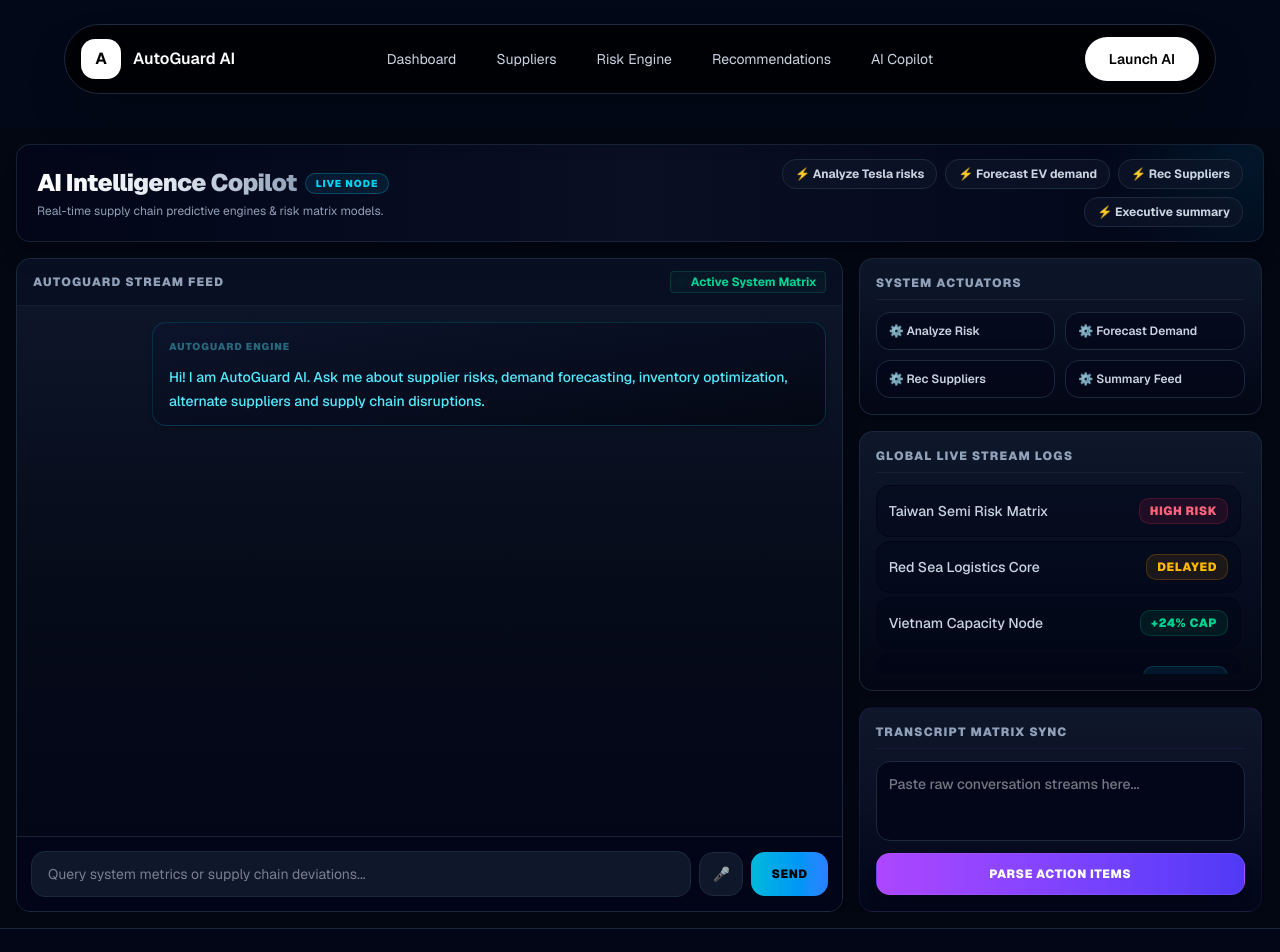
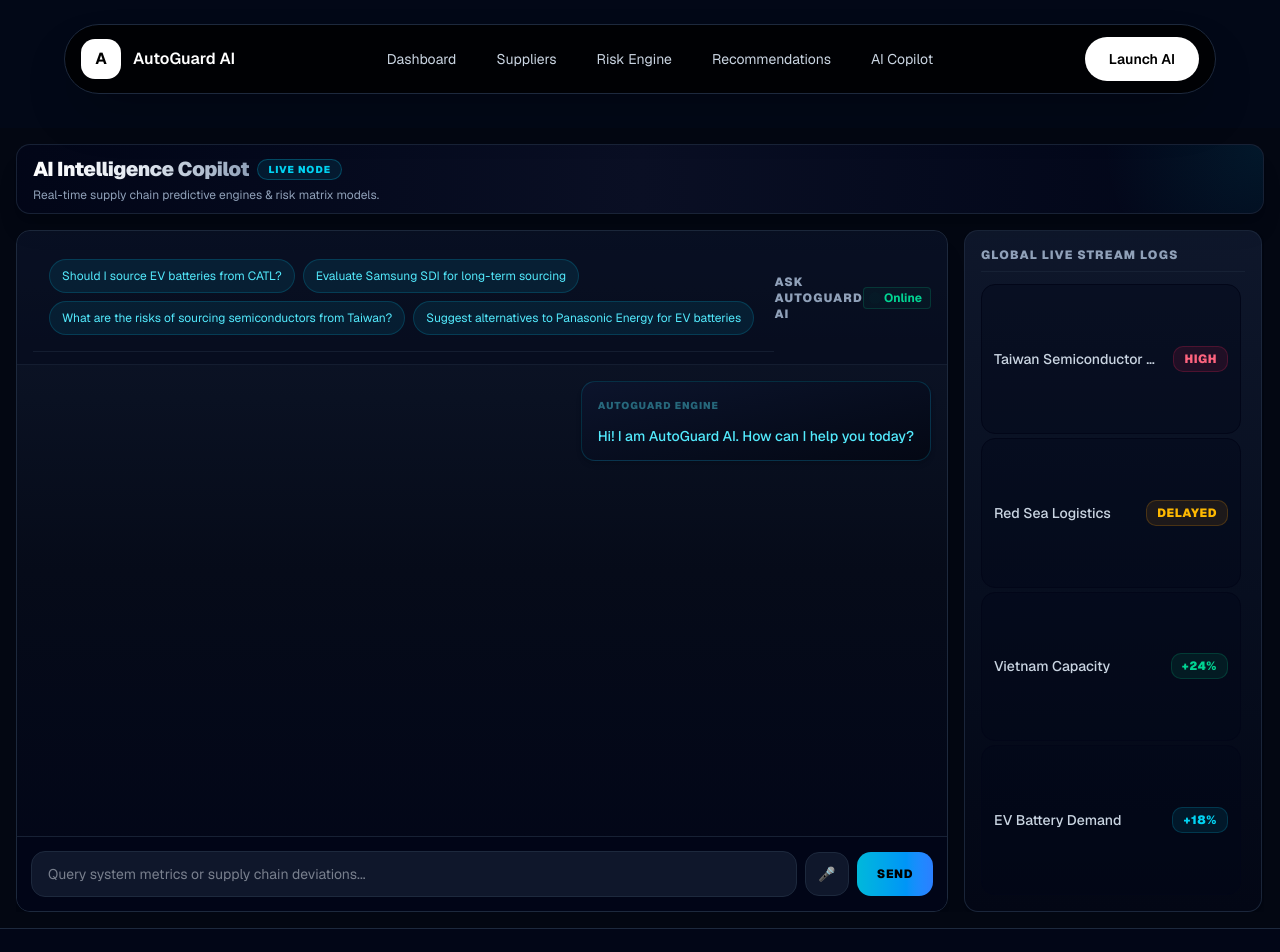
Before and after one commit to Mayankjha12/autoguard-ai, a Next.js app: page /copilot in a window 1280 px wide. Shown: the top 952 px of the page. Built offline with nearby package versions, Linux system fonts and the light colour scheme.

Commit message:
Update page.tsx

```diff
--- a/app/copilot/page.tsx
+++ b/app/copilot/page.tsx
@@ -9,25 +9,25 @@ export default function CopilotPage() {
     {
       role: "assistant",
       content:
-        "Hi! I am AutoGuard AI. Ask me about supplier risks, demand forecasting, inventory optimization, alternate suppliers and supply chain disruptions.",
+"Hi! I am AutoGuard AI. How can I help you today?",
     },
   ]);
   const [loading, setLoading] = useState(false);
   const [isListening, setIsListening] = useState(false);
-  const [meetingText, setMeetingText] = useState("");
+
 
   const suggestedPrompts = [
-    "Analyze Tesla risks",
-    "Forecast EV demand",
-    "Rec Suppliers",
-    "Executive summary",
+    "Should I source EV batteries from CATL?",
+    "Evaluate Samsung SDI for long-term sourcing",
+    "What are the risks of sourcing semiconductors from Taiwan?",
+    "Suggest alternatives to Panasonic Energy for EV batteries",
   ];
 
   const liveInsights = [
-    { title: "Taiwan Semi Risk Matrix", status: "HIGH RISK", color: "bg-rose-500/10 text-rose-400 border-rose-500/20" },
-    { title: "Red Sea Logistics Core", status: "DELAYED", color: "bg-amber-500/10 text-amber-400 border-amber-500/20" },
-    { title: "Vietnam Capacity Node", status: "+24% CAP", color: "bg-emerald-500/10 text-emerald-400 border-emerald-500/20" },
-    { title: "EV Battery Demand Engine", status: "+18% NET", color: "bg-cyan-500/10 text-cyan-400 border-cyan-500/20" },
+    { title: "Taiwan Semiconductor Risk Matrix", status: "HIGH", color: "bg-rose-500/10 text-rose-400 border-rose-500/20" },
+    { title: "Red Sea Logistics", status: "DELAYED", color: "bg-amber-500/10 text-amber-400 border-amber-500/20" },
+    { title: "Vietnam Capacity", status: "+24%", color: "bg-emerald-500/10 text-emerald-400 border-emerald-500/20" },
+    { title: "EV Battery Demand", status: "+18%", color: "bg-cyan-500/10 text-cyan-400 border-cyan-500/20" },
   ];
 
   const messagesEndRef = useRef<HTMLDivElement>(null);
@@ -89,23 +89,19 @@ export default function CopilotPage() {
     recognition.onend = () => { setIsListening(false); };
   };
 
-  const generateMeetingSummary = () => {
-    if (!meetingText.trim()) return;
-    sendMessage(`Summarize this meeting and provide action items:\n\n${meetingText}`);
-    setMeetingText("");
-  };
+
 
   return (
     <div className="max-h-screen bg-[#030712] text-white p-4 space-y-4 selection:bg-cyan-500/30 overflow-hidden flex flex-col h-screen">
 
       {/* HEADER COMPACT COGNITIVE HUB */}
-      <div className="relative overflow-hidden rounded-xl border border-slate-800/80 bg-gradient-to-r from-slate-950 via-[#0a0f24] to-slate-950 px-5 py-3.5 shadow-xl shrink-0">
+      <div className="relative overflow-hidden rounded-xl border border-slate-800/80 bg-gradient-to-r from-slate-950 via-[#0a0f24] to-slate-950 px-4 py-2.5 shadow-xl shrink-0">
         <div className="absolute top-0 right-0 w-64 h-full bg-[radial-gradient(circle_at_top_right,rgba(6,182,212,0.1),transparent_60%)] pointer-events-none" />
 
         <div className="relative z-10 flex flex-col sm:flex-row sm:items-center justify-between gap-4">
           <div>
             <div className="flex items-center gap-2">
-              <h1 className="text-2xl font-black tracking-tight bg-gradient-to-r from-white via-slate-200 to-slate-400 bg-clip-text text-transparent">
+              <h1 className="text-xl font-black tracking-tight bg-gradient-to-r from-white via-slate-200 to-slate-400 bg-clip-text text-transparent">
                 AI Intelligence Copilot
               </h1>
               <span className="px-2.5 py-0.5 rounded-full text-[10px] font-black bg-cyan-500/10 border border-cyan-500/30 text-cyan-400 uppercase tracking-widest">
@@ -114,21 +110,6 @@ export default function CopilotPage() {
             </div>
             <p className="text-xs text-slate-400 mt-1">Real-time supply chain predictive engines & risk matrix models.</p>
           </div>
-
-          {/* SUGGESTED PROMPTS */}
-          <div className="flex flex-wrap gap-2 max-w-xl justify-start sm:justify-end">
-            {suggestedPrompts.map((prompt) => (
-              <motion.button
-                key={prompt}
-                whileHover={{ scale: 1.02, borderColor: 'rgba(6,182,212,0.4)', backgroundColor: 'rgba(6,182,212,0.05)' }}
-                whileTap={{ scale: 0.98 }}
-                onClick={() => sendMessage(prompt)}
-                className="text-xs font-bold px-3 py-1.5 rounded-xl bg-slate-900/60 border border-slate-800 text-slate-300 transition-colors cursor-pointer"
-              >
-                ⚡ {prompt}
-              </motion.button>
-            ))}
-          </div>
         </div>
       </div>
 
@@ -136,15 +117,26 @@ export default function CopilotPage() {
       <div className="grid grid-cols-1 lg:grid-cols-12 gap-4 items-stretch flex-1 min-h-0 overflow-hidden">
 
         {/* ================= LEFT SPLIT PANEL: CHAT UNIT ================= */}
-        <div className="lg:col-span-7 xl:col-span-8 flex flex-col rounded-xl border border-slate-800 bg-gradient-to-b from-slate-900 via-[#060b19] to-slate-950 shadow-xl overflow-hidden h-full min-h-0">
+        <div className="lg:col-span-8 xl:col-span-9 flex flex-col rounded-xl border border-slate-800 bg-gradient-to-b from-slate-900 via-[#060b19] to-slate-950 shadow-xl overflow-hidden h-full min-h-0">
 
           <div className="px-4 py-3 border-b border-slate-800/60 bg-slate-950/40 flex items-center justify-between shrink-0">
+          <div className="p-4 border-b border-slate-800/60 flex flex-wrap gap-2">
+  {suggestedPrompts.map((prompt) => (
+    <button
+      key={prompt}
+      onClick={() => sendMessage(prompt)}
+      className="text-xs px-3 py-2 rounded-full bg-cyan-500/10 border border-cyan-500/20 text-cyan-300 hover:bg-cyan-500/20"
+    >
+      {prompt}
+    </button>
+  ))}
+</div>
             <div>
-              <h2 className="text-xs font-black text-slate-400 uppercase tracking-widest">AutoGuard Stream Feed</h2>
+              <h2 className="text-xs font-black text-slate-400 uppercase tracking-widest">Ask AutoGuard AI</h2>
             </div>
             <div className="flex items-center gap-1.5 text-xs text-emerald-400 font-bold bg-emerald-500/5 border border-emerald-500/20 px-2 py-0.5 rounded">
               <span className="w-1.5 h-1.5 bg-emerald-400 rounded-full animate-ping" />
-              Active System Matrix
+              Online
             </div>
           </div>
 
@@ -221,33 +213,11 @@ export default function CopilotPage() {
         </div>
 
         {/* ================= RIGHT SPLIT PANEL: INSIGHT TILES ================= */}
-        <div className="lg:col-span-5 xl:col-span-4 flex flex-col gap-4 h-full min-h-0 overflow-y-auto pr-0.5 scrollbar-thin">
+        <div className="lg:col-span-4 xl:col-span-3 flex flex-col gap-4 h-full min-h-0 overflow-y-auto pr-0.5 scrollbar-thin">
 
-          {/* ACTUATORS PANEL */}
-          <div className="rounded-xl p-4 bg-gradient-to-b from-slate-900 to-[#030715] border border-slate-800/90 shadow-md shrink-0 flex flex-col justify-between">
-            <h3 className="text-xs font-black text-slate-400 uppercase tracking-widest border-b border-slate-800/60 pb-2 mb-3">
-              System Actuators
-            </h3>
-            <div className="grid grid-cols-2 gap-2.5">
-              {[
-                { trigger: "Analyze Risk", query: "Analyze current supply chain risks and provide mitigation recommendations." },
-                { trigger: "Forecast Demand", query: "Forecast EV battery demand for the next quarter." },
-                { trigger: "Rec Suppliers", query: "Recommend alternate suppliers for high-risk semiconductor sourcing." },
-                { trigger: "Summary Feed", query: "Generate an executive supply chain summary." },
-              ].map((act) => (
-                <button
-                  key={act.trigger}
-                  onClick={() => sendMessage(act.query)}
-                  className="bg-slate-950/60 border border-slate-800 hover:border-cyan-500/40 text-slate-300 hover:text-white font-semibold text-left px-3 py-2.5 rounded-xl text-xs transition-all truncate"
-                >
-                  ⚙️ {act.trigger}
-                </button>
-              ))}
-            </div>
-          </div>
 
           {/* INDUSTRY WATCH STREAM */}
-          <div className="rounded-xl p-4 bg-gradient-to-b from-slate-900 to-[#030715] border border-slate-800/90 shadow-md flex-1 min-h-[140px] flex flex-col justify-between">
+          <div className="rounded-xl p-4 bg-gradient-to-b from-slate-900 to-[#030715] border border-slate-800/90 shadow-md h-full flex flex-col justify-between">
             <h3 className="text-xs font-black text-slate-400 uppercase tracking-widest border-b border-slate-800/60 pb-2 mb-3">Global Live Stream Logs</h3>
             <div className="space-y-2 flex-1 overflow-y-auto pr-1 scrollbar-thin flex flex-col justify-between">
               {liveInsights.map((item) => (
@@ -264,28 +234,7 @@ export default function CopilotPage() {
             </div>
           </div>
 
-          {/* AUDIO SYNC WORKSPACE */}
-          <div className="rounded-xl p-4 bg-gradient-to-b from-slate-900 via-[#0a0f24] to-slate-950 border border-purple-500/10 shadow-md shrink-0 flex flex-col justify-between">
-            <div>
-              <h3 className="text-xs font-black text-slate-400 uppercase tracking-widest border-b border-purple-500/10 pb-2">
-                Transcript Matrix Sync
-              </h3>
-            </div>
 
-            <textarea
-              value={meetingText}
-              onChange={(e) => setMeetingText(e.target.value)}
-              placeholder="Paste raw conversation streams here..."
-              className="w-full h-20 mt-3 bg-slate-950 border border-slate-800 rounded-xl p-3 text-xs md:text-sm outline-none focus:border-purple-500/30 text-slate-200 transition-all resize-none font-medium"
-            />
-
-            <button
-              onClick={generateMeetingSummary}
-              className="w-full mt-3 bg-gradient-to-r from-purple-500 to-indigo-600 font-black text-white py-3 rounded-xl text-xs uppercase tracking-wider shadow-lg border border-purple-400/20"
-            >
-              Parse Action Items
-            </button>
-          </div>
 
         </div>
 
```
